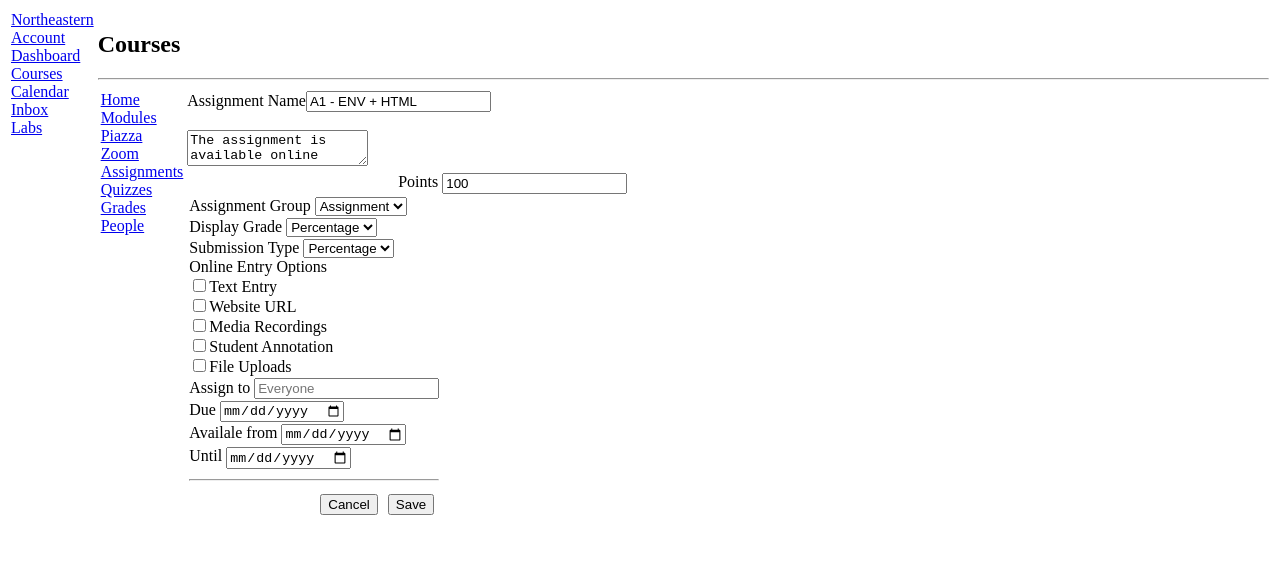
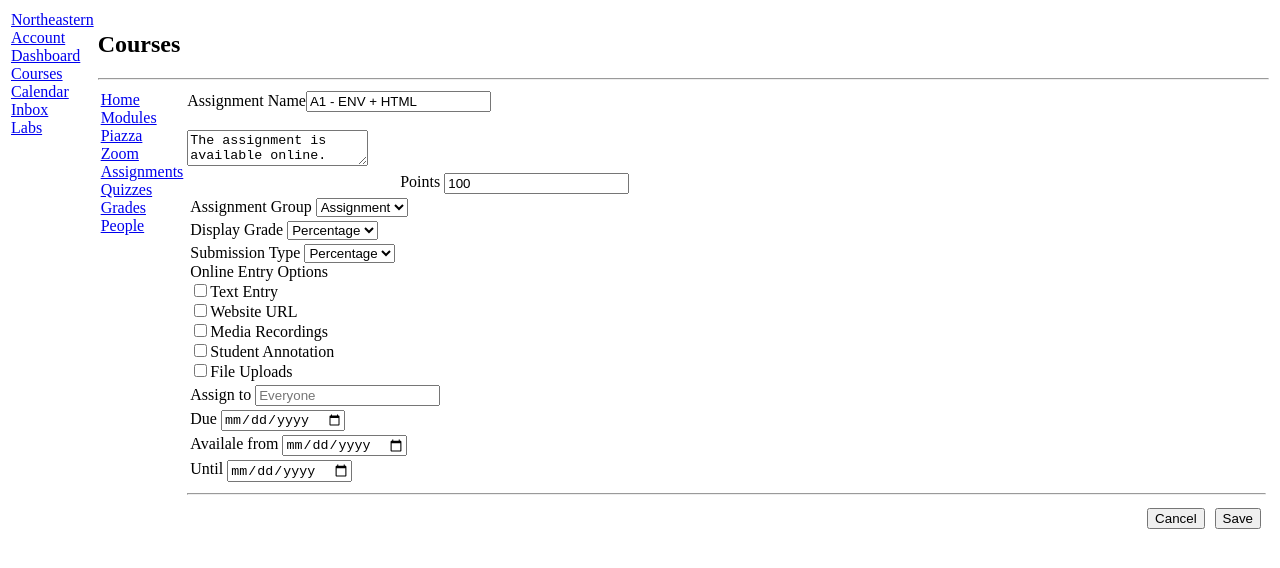
Before and after one commit to PABPAT/kambaz-next-js, a Next.js app: page /Courses/1/Assignments/1 in a window 1280 px wide. Shown: the top 568 px of the page. Built offline with nearby package versions, Linux system fonts and the light colour scheme.

Commit message:
Fourth Commit

```diff
--- a/app/(kambaz)/Courses/[cid]/Assignments/[aid]/page.tsx
+++ b/app/(kambaz)/Courses/[cid]/Assignments/[aid]/page.tsx
@@ -3,11 +3,13 @@ export default function AssignmentEditor() {
     <div id="wd-assignments-editor">
       <label htmlFor="wd-name">Assignment Name</label>
       <input id="wd-name" defaultValue="A1 - ENV + HTML" /><br /><br />
-      <textarea id="wd-description">
-        The assignment is available online Submit a link to the landing page of
-      </textarea>
+      <textarea
+        id="wd-description"
+        defaultValue="The assignment is available online. Submit a link to the landing page of"
+        />
       <br />
       <table>
+        <tbody>
         <tr>
           <td align="right" valign="top">
             <label htmlFor="wd-points">Points</label>
@@ -17,24 +19,29 @@ export default function AssignmentEditor() {
             </td>
         </tr>
         <tr>
-            <label  id="wd-assignment-grp"> Assignment Group </label>
-            <select id="wd-select-one-assignment-grp">
+            <td>
+            <label  htmlFor="wd-assignment-grp"> Assignment Group </label>
+            <select id="wd-assignment-grp">
                 <option value="ASSIGNMENT">Assignment</option>
                 <option value="QUIZ">Quiz</option>
                 <option value="PROJECT">Project</option>
             </select>
+            </td>
         </tr>
         <tr>
-            <label  id="wd-display-grd"> Display Grade </label>
-            <select id="wd-select-one-display-grd">
+            <td>
+            <label  htmlFor="wd-display-grd"> Display Grade </label>
+            <select id="wd-display-grd">
                 <option value="PERCENTAGE">Percentage</option>
                 <option value="TOTAL MARKS">Total Marks</option>
                 <option value="GPA">GPA</option>
             </select>
+            </td>
         </tr>
         <tr>
-            <label  id="wd-submission-type"> Submission Type </label>
-            <select id="wd-select-one-submission-type">
+            <td>
+            <label  htmlFor="wd-submission-type"> Submission Type </label>
+            <select id="wd-submission-type">
                 <option value="ONLINE">Percentage</option>
                 <option value="OFFLINE">Online</option>
             </select>
@@ -55,30 +62,40 @@ export default function AssignmentEditor() {
                 <input type="checkbox" name="check-genre" id="wd-chkbox-file_uploads"/>
                 <label htmlFor="wd-chkbox-fantasy">File Uploads</label>
             </div>
+            </td>
         </tr>
         <tr>
-            <label  id="wd-assign-grp"> Assign to </label>
-            <input type="text" placeholder="Everyone"></input>
+            <td>
+            <label  htmlFor="wd-assign-grp"> Assign to </label>
+            <input id="wd-assign-grp" type="text" placeholder="Everyone"></input>
+            </td>
         </tr>
         <tr>
+            <td>
             <label htmlFor="wd-text-fields-due"> Due </label>
             <input type="date" id="wd-text-fields-due"/><br/>
+            </td>
         </tr>
         <tr>
+            <td>
             <label htmlFor="wd-text-fields-available-from"> Availale from </label>
             <input type="date" id="wd-text-fields-available-from"/><br/>
+            </td>
         </tr>
         <tr>
+            <td>
             <label htmlFor="wd-text-fields-until"> Until </label>
             <input type="date" id="wd-text-fields-until"/><br/>
+            </td>
         </tr>
-        <footer className="footer">
+        </tbody>
+      </table>
+      <footer className="footer">
             <hr className="footer-line"></hr>
         </footer>
         <div style={{display: 'flex', justifyContent: 'flex-end'}}>
         <button type="submit" style={{margin: "5px"}}>Cancel</button>
         <button type="submit" style={{margin: "5px"}}>Save</button>
         </div>
-      </table>
     </div>
 );}
```
Also changed, not shown: app/(kambaz)/Dashboard/page.tsx (+8 -8 lines).
